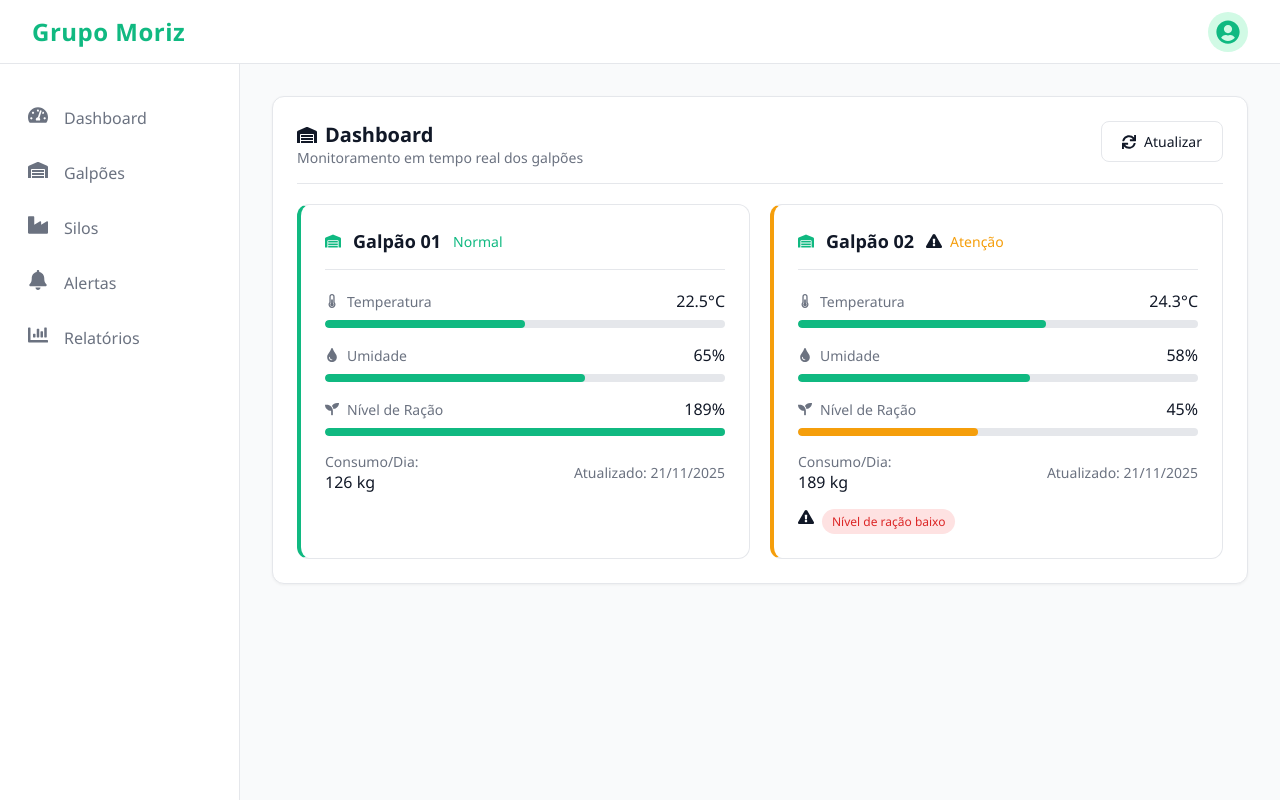
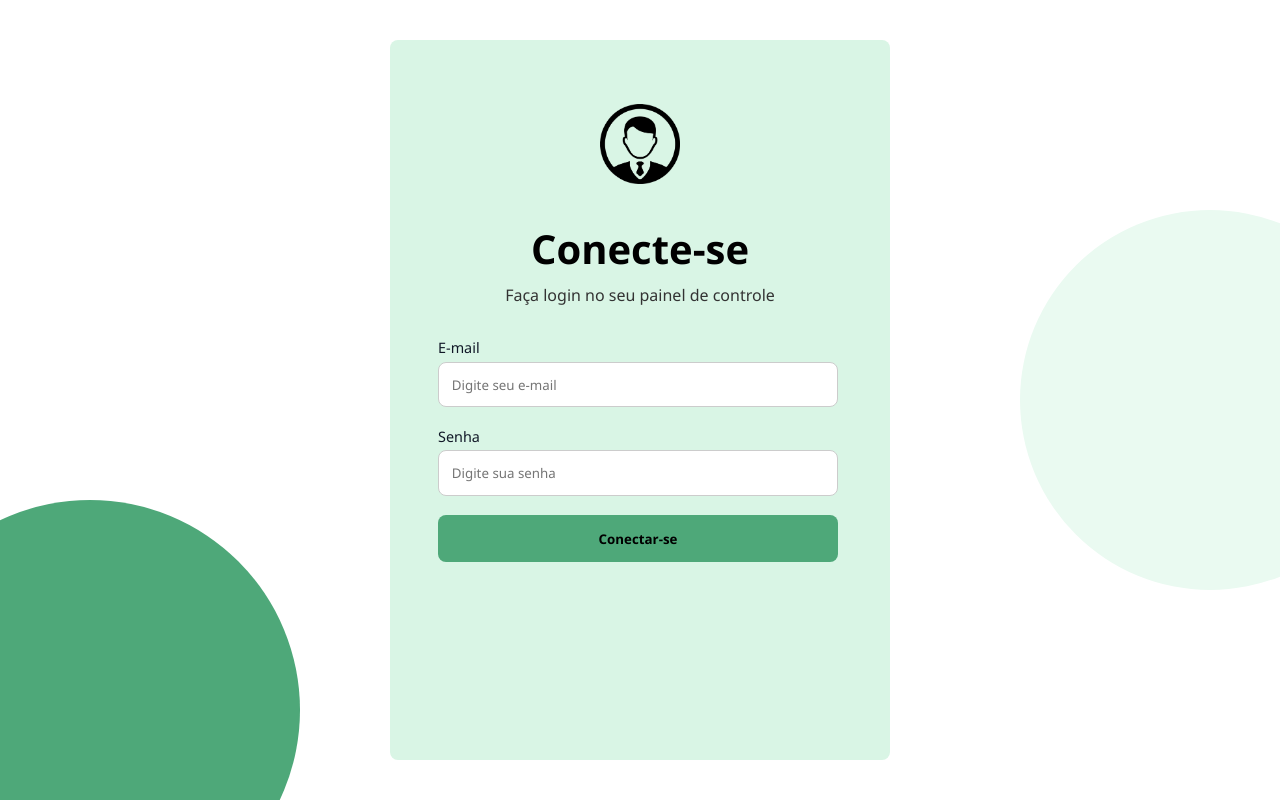
Before and after one commit to grupomorizembarcado/grupo_moris_font_end_MVP, a React (Create React App) app: page / in a window 1280 px wide. Built offline with nearby package versions, Linux system fonts and the light colour scheme.

Commit message:
style(login): customiza a tela de login

```diff
--- a/src/App.js
+++ b/src/App.js
@@ -16,7 +16,7 @@ function App() {
     <Router>
       <Routes>
         {/* Rota pública */}
-        <Route path="/login" element={<Login />} />
+        <Route path="/" element={<Login />} />
 
         {/* Rotas privadas */}
         <Route
@@ -24,7 +24,7 @@ function App() {
           element={
             <PrivateRoutes>
               <Routes>
-                <Route path="/" element={<Dashboard />} />
+                {/* <Route path="/" element={<Dashboard />} /> */}
                 <Route path="/dashboard" element={<Dashboard />} />
                 <Route path="/galpoes" element={<Galpoes />} />
                 <Route path="/silos" element={<Silos />} />
--- a/src/pages/Login.js
+++ b/src/pages/Login.js
@@ -1,14 +1,42 @@
-import React from 'react';
+import React from "react";
+import "../styles/Login.css";
+import logo from "../assets/avatar.png";
 
-const Login = () => {
-   return (
-    <div className="content">
-      <h1 className="card-title">
-        Login
-      </h1>
-        <p className="text-gray-600 text-sm">kkkkk</p>
-    </div>
-  );
-};
+function Login() {
+    return (
+        <div className="login-container">
+            {/* Coluna esquerda */}
+            <div className="login-left">
+                <img src={logo} alt="FarmMon" className="login-logo" />
+
+                <h1>Conecte-se</h1>
+                <p>Faça login no seu painel de controle</p>
+
+                <form className="login-form">
+                    <label htmlFor="email">E-mail</label>
+                    <input
+                        id="email"
+                        type="email"
+                        placeholder="Digite seu e-mail"
+                    />
+
+                    <label htmlFor="password">Senha</label>
+                    <input
+                        id="password"
+                        type="password"
+                        placeholder="Digite sua senha"
+                    />
+
+                    <button type="submit">Conectar-se</button>
+                </form>
+            </div>
+
+            <div className="login-right">
+                <div className="login-illustration" />
+                <div className="login-illustration-bottom" />
+            </div>
+        </div>
+    );
+}
 
 export default Login;
--- /dev/null
+++ b/src/styles/Login.css
@@ -0,0 +1,115 @@
+
+.login-container {
+  position: relative;
+  min-height: 100vh;
+  background-color: #ffffff;
+  display: flex;
+  align-items: center;
+  justify-content: center;
+  overflow: hidden;
+}
+
+.login-left {
+  position: relative;
+  z-index: 2;
+  width: 100%;
+  max-width: 500px;
+  height: 100vh;
+  max-height: 90vh;
+  background-color: #d9f5e5;
+  padding: 4rem 3rem;
+  border-radius: 8px;
+  text-align: center;
+}
+
+.login-logo {
+  width: 80px;
+  margin-bottom: 2rem;
+}
+
+.login-left h1 {
+  font-size: 2.5rem;
+  margin-bottom: 0.5rem;
+  color: #000;
+}
+
+.login-left p {
+  margin-bottom: 2rem;
+  color: #333;
+}
+
+/* Formulário */
+.login-form {
+  max-width: 400px;
+}
+
+.login-form label {
+  font-size: 0.9rem;
+  margin-bottom: 0.3rem;
+  display: block;
+  text-align: left;
+}
+
+.login-form input {
+  width: 100%;
+  padding: 0.8rem;
+  margin-bottom: 1.2rem;
+  border-radius: 8px;
+  border: 1px solid #ccc;
+}
+
+.login-form button {
+  width: 100%;
+  padding: 0.9rem;
+  background-color: #4ea879;
+  border: none;
+  border-radius: 8px;
+  color: #000;
+  font-weight: bold;
+  cursor: pointer;
+}
+
+.login-right {
+  position: absolute;
+  inset: 0;
+  z-index: 1;
+  pointer-events: none;
+}
+
+
+.login-illustration {
+  position: absolute;
+  right: -120px;
+  top: 50%;
+  transform: translateY(-50%);
+  width: 380px;
+  height: 380px;
+  border-radius: 50%;
+  background-color: #eafaf1;
+}
+
+.login-illustration-bottom {
+  position: absolute;
+  left: -120px;
+  bottom: -120px;
+  width: 420px;
+  height: 420px;
+  border-radius: 50%;
+  background-color: #4ea879;
+}
+
+
+/* Responsividade */
+@media (max-width: 768px) {
+  .login-container {
+    flex-direction: column;
+  }
+
+  .login-right {
+    display: none;
+  }
+
+  .login-left {
+    padding: 2rem;
+  }
+}
```
